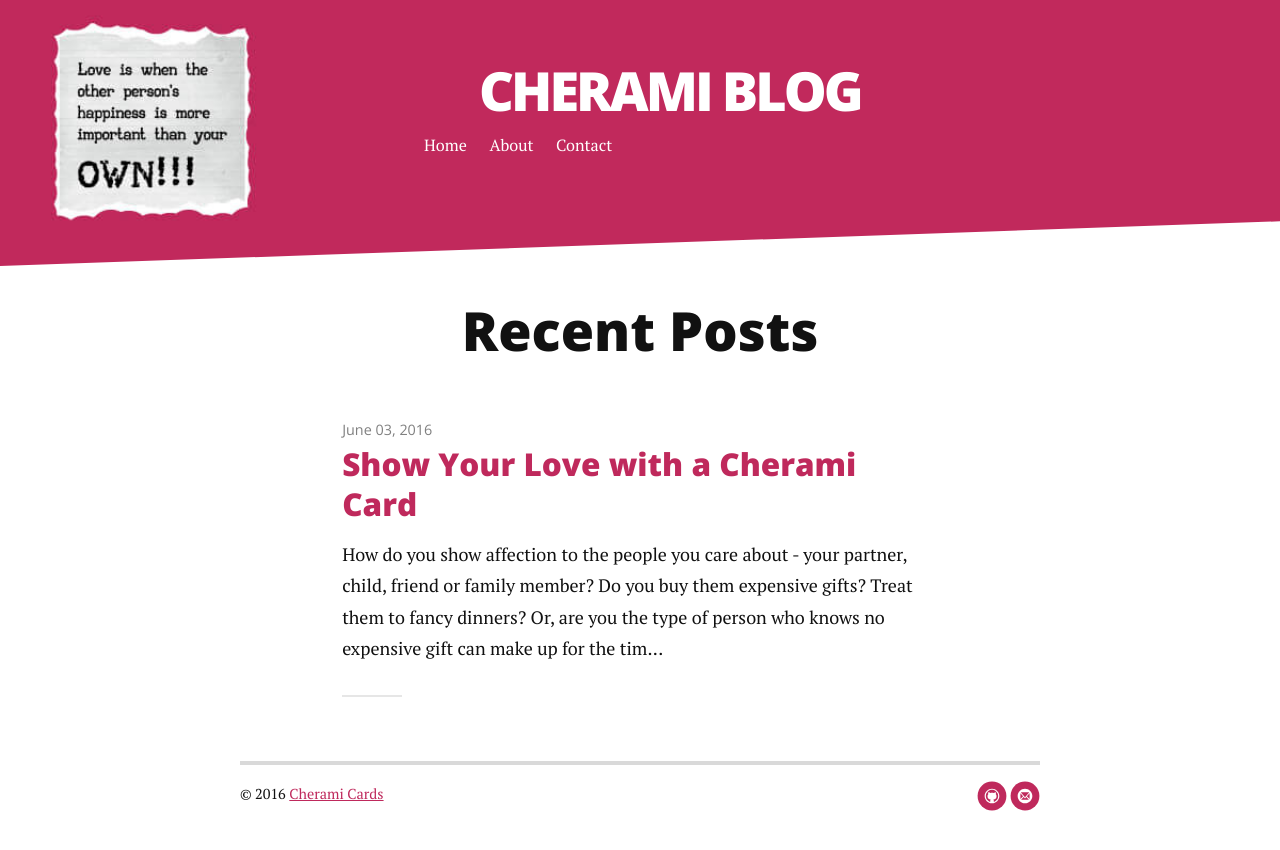
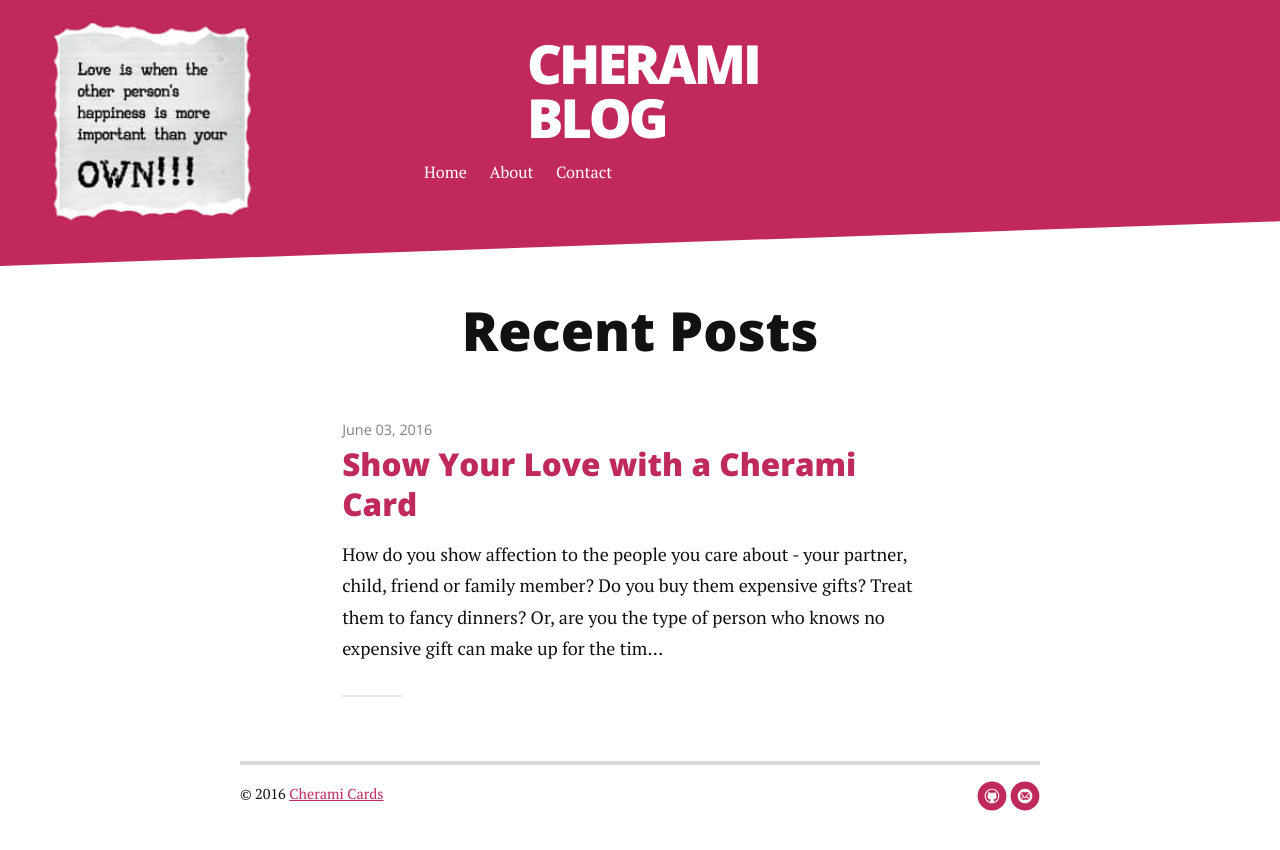
Before and after one commit to CheramiCards/blog, a Jekyll site: the page built from index.html, in a window 1280 px wide. Shown: the top 850 px of the page. Built offline with Jekyll 4.4.1, drawn with Linux system fonts in a browser that asks for light colours; nearby versions of some CDN libraries; the list of posts is cut into pages by our own code.

Commit message:
Update css

```diff
--- a/assets/css/style.css
+++ b/assets/css/style.css
@@ -1274,13 +1274,3 @@ img[src*='#center'] {
     padding-left: 7rem;
   }
 }
-@media only screen and (min-width: 370px) {
-  .header h1 {
-    padding-left: 5rem;
-  }
-}
-@media only screen and (min-width: 320px) {
-  .header h1 {
-    padding-left: 4rem;
-  }
-}
```
